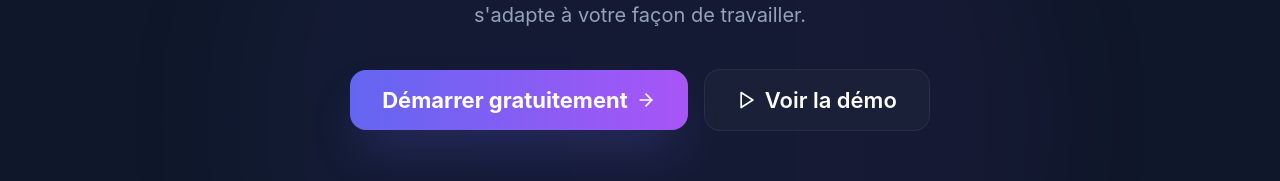
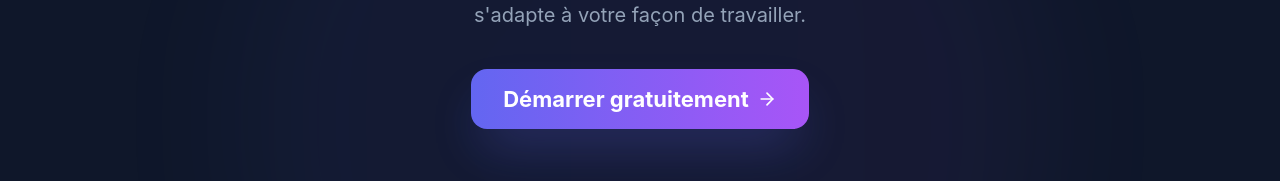
Before and after one commit to Chris-SCAI/multitask, a Next.js app: page / in a window 1280 px wide. Shown: the part 493-674 px from the top of the page. Built offline with nearby package versions, Linux system fonts and the light colour scheme; no server answers.

Commit message:
fix: remove 'Voir la démo' button, keep only 'Démarrer gratuitement'

```diff
--- a/app/page.tsx
+++ b/app/page.tsx
@@ -18,7 +18,6 @@ import {
   Users,
   ChevronDown,
   ChevronUp,
-  Play,
   Check,
   Menu,
   X,
@@ -385,13 +384,6 @@ export default function LandingPage() {
               >
                 Démarrer gratuitement
                 <ArrowRight className="w-5 h-5 group-hover:translate-x-1 transition-transform" />
-              </Link>
-              <Link
-                href="/dashboard"
-                className="flex items-center gap-2 px-8 py-4 bg-slate-800/50 hover:bg-slate-800 text-white font-semibold text-lg rounded-2xl border border-slate-700/50 hover:border-slate-600 transition-all duration-300"
-              >
-                <Play className="w-5 h-5" />
-                Voir la démo
               </Link>
             </div>
 
```
